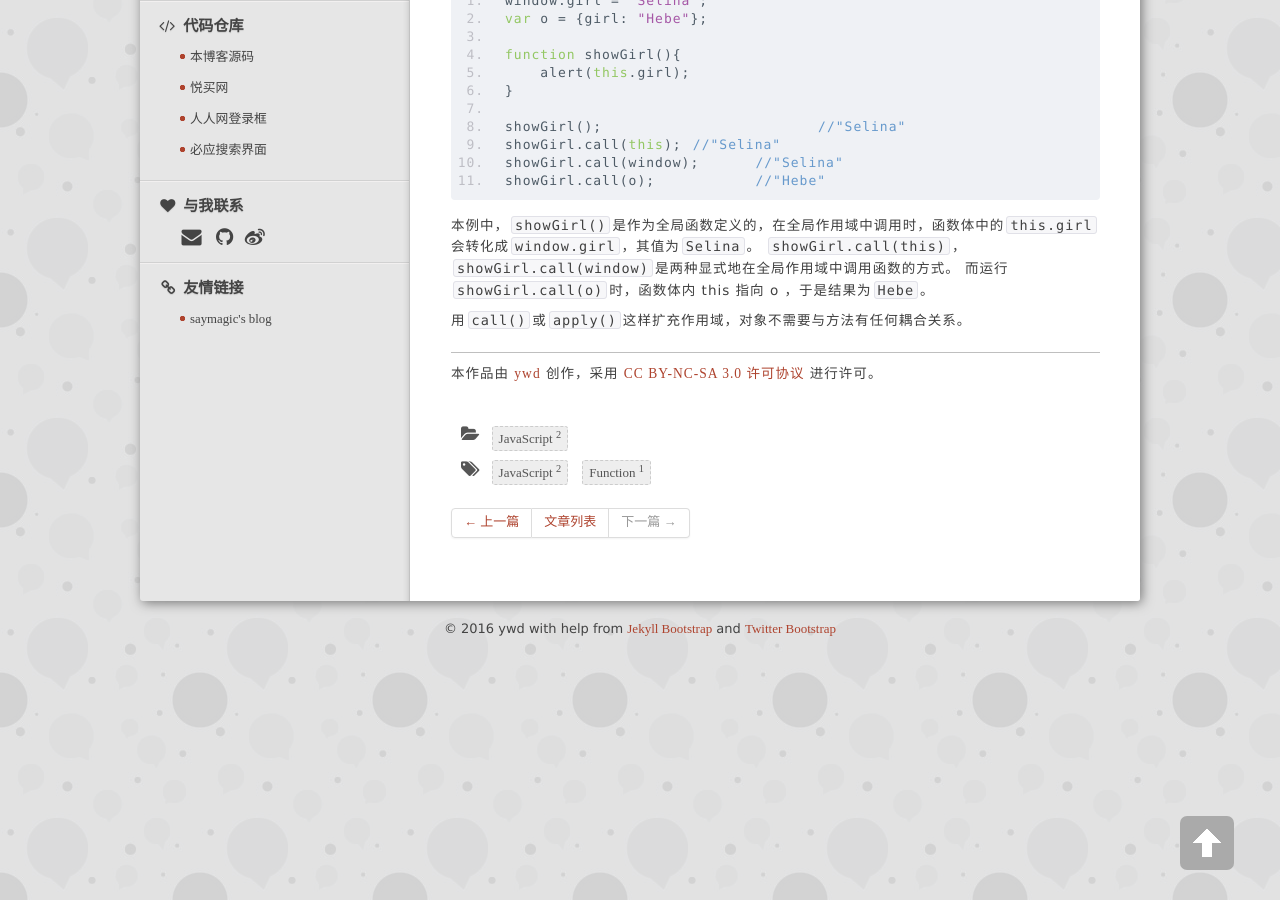
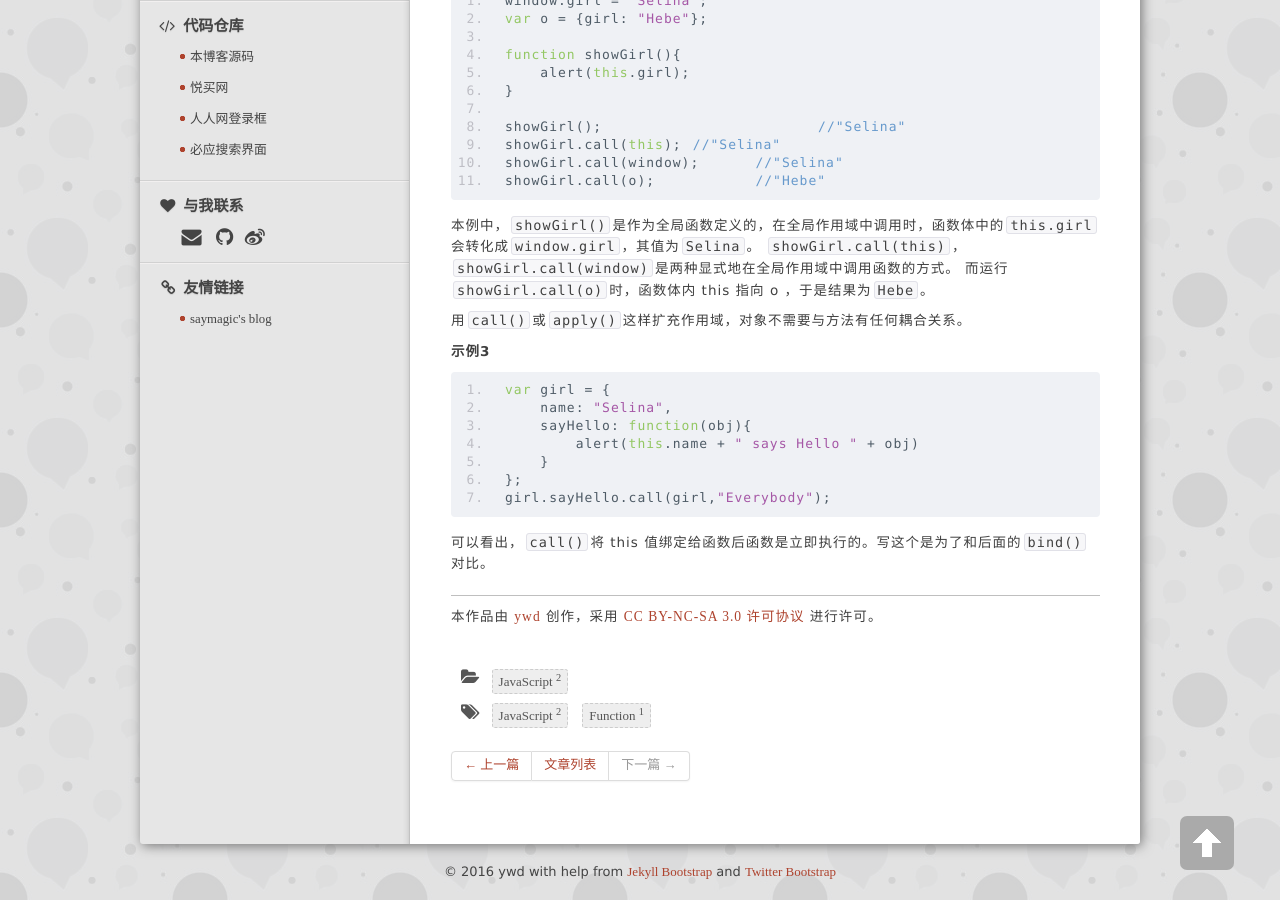
Before and after one commit to wendyppy/0-0-9.github.io, a Jekyll site: the page built from _posts/2016-07-22-apply-call-bind-in-js.md, in a window 1280 px wide and 900 px high, scrolled down 2900 px. Built offline with Jekyll 4.4.1, drawn with Linux system fonts in a browser that asks for light colours; nearby versions of some CDN libraries; library files that are not in the unit come from our copies; Markdown is read by kramdown in place of the engine named in the settings; comment, search, counter and statistics services are not loaded.

Commit message:
alter apply

```diff
--- a/_posts/2016-07-22-apply-call-bind-in-js.md
+++ b/_posts/2016-07-22-apply-call-bind-in-js.md
@@ -157,3 +157,17 @@ showGirl.call(o);		//"Hebe"
 而运行`showGirl.call(o)`时，函数体内 this 指向 o ，于是结果为`Hebe`。
 
 用`call()`或`apply()`这样扩充作用域，对象不需要与方法有任何耦合关系。
+
+**示例3**
+
+<pre>
+var girl = {
+    name: "Selina",
+    sayHello: function(obj){
+        alert(this.name + " says Hello " + obj)
+    }
+};
+girl.sayHello.call(girl,"Everybody");
+</pre>
+
+可以看出，`call()`将 this 值绑定给函数后函数是立即执行的。写这个是为了和后面的`bind()`对比。
```
